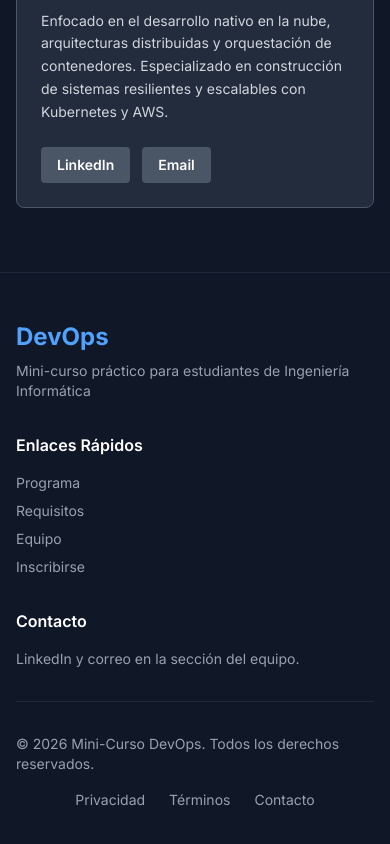
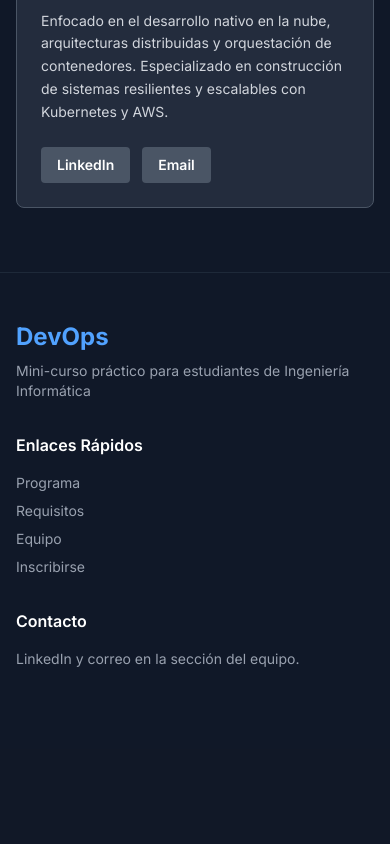
Before and after one commit to JavierStark/CursoDevopsCloud, a Next.js app: page / in a window 390 px wide. Shown: the part 8169-9013 px from the top of the page. After the commit the page ends 8918 px from the top, so only its background shows below. Built offline with nearby package versions, Linux system fonts and the light colour scheme.

Commit message:
feat: update configuration for base path and asset prefix; modify TeamMemberCard to use base path for images

```diff
--- a/next.config.js
+++ b/next.config.js
@@ -1,8 +1,17 @@
 /** @type {import('next').NextConfig} */
+const repo = process.env.GITHUB_REPOSITORY?.split('/')[1] ?? 'CursoDevopsCloud';
+const isProd = process.env.NODE_ENV === 'production';
+const basePath = isProd ? `/${repo}` : '';
+
 const nextConfig = {
   output: 'export',
+  basePath,
+  assetPrefix: isProd ? `${basePath}/` : undefined,
   images: {
     unoptimized: true, // Required for static export
+  },
+  env: {
+    NEXT_PUBLIC_BASE_PATH: basePath,
   },
   turbopack: {
     root: __dirname,
--- a/next.config.ts
+++ b/next.config.ts
@@ -1,9 +1,18 @@
 import type { NextConfig } from "next";
+
+const repo = process.env.GITHUB_REPOSITORY?.split("/")[1] ?? "CursoDevopsCloud";
+const isProd = process.env.NODE_ENV === "production";
+const basePath = isProd ? `/${repo}` : "";
 
 const nextConfig: NextConfig = {
   output: "export",
+  basePath,
+  assetPrefix: isProd ? `${basePath}/` : undefined,
   images: {
     unoptimized: true,
+  },
+  env: {
+    NEXT_PUBLIC_BASE_PATH: basePath,
   },
   turbopack: {
     root: __dirname,
--- a/src/components/Footer.tsx
+++ b/src/components/Footer.tsx
@@ -44,16 +44,6 @@ export default function Footer() {
           </div>
         </div>
 
-        <div className="border-t border-gray-800 pt-8">
-          <div className="flex flex-col md:flex-row justify-between items-center text-sm text-gray-400">
-            <p>&copy; 2026 Mini-Curso DevOps. Todos los derechos reservados.</p>
-            <div className="flex gap-6 mt-4 md:mt-0">
-              <a href="#" className="hover:text-white transition">Privacidad</a>
-              <a href="#" className="hover:text-white transition">Términos</a>
-              <a href="#" className="hover:text-white transition">Contacto</a>
-            </div>
-          </div>
-        </div>
       </div>
     </footer>
   );
--- a/src/components/TeamMemberCard.tsx
+++ b/src/components/TeamMemberCard.tsx
@@ -6,10 +6,17 @@ interface TeamMemberCardProps {
 }
 
 export default function TeamMemberCard({ member }: TeamMemberCardProps) {
+  const basePath = process.env.NEXT_PUBLIC_BASE_PATH ?? '';
+
   return (
     <div className="bg-gray-700/50 border border-gray-600 rounded-lg overflow-hidden hover:border-blue-500 hover:shadow-lg hover:shadow-blue-500/20 transition-all duration-300">
       <div className="relative w-full h-[32rem] bg-gray-800">
-        <Image src={member.image} alt={member.name} fill className="object-cover object-top" />
+        <Image
+          src={`${basePath}${member.image}`}
+          alt={member.name}
+          fill
+          className="object-cover object-top"
+        />
       </div>
 
       <div className="p-6">
```
